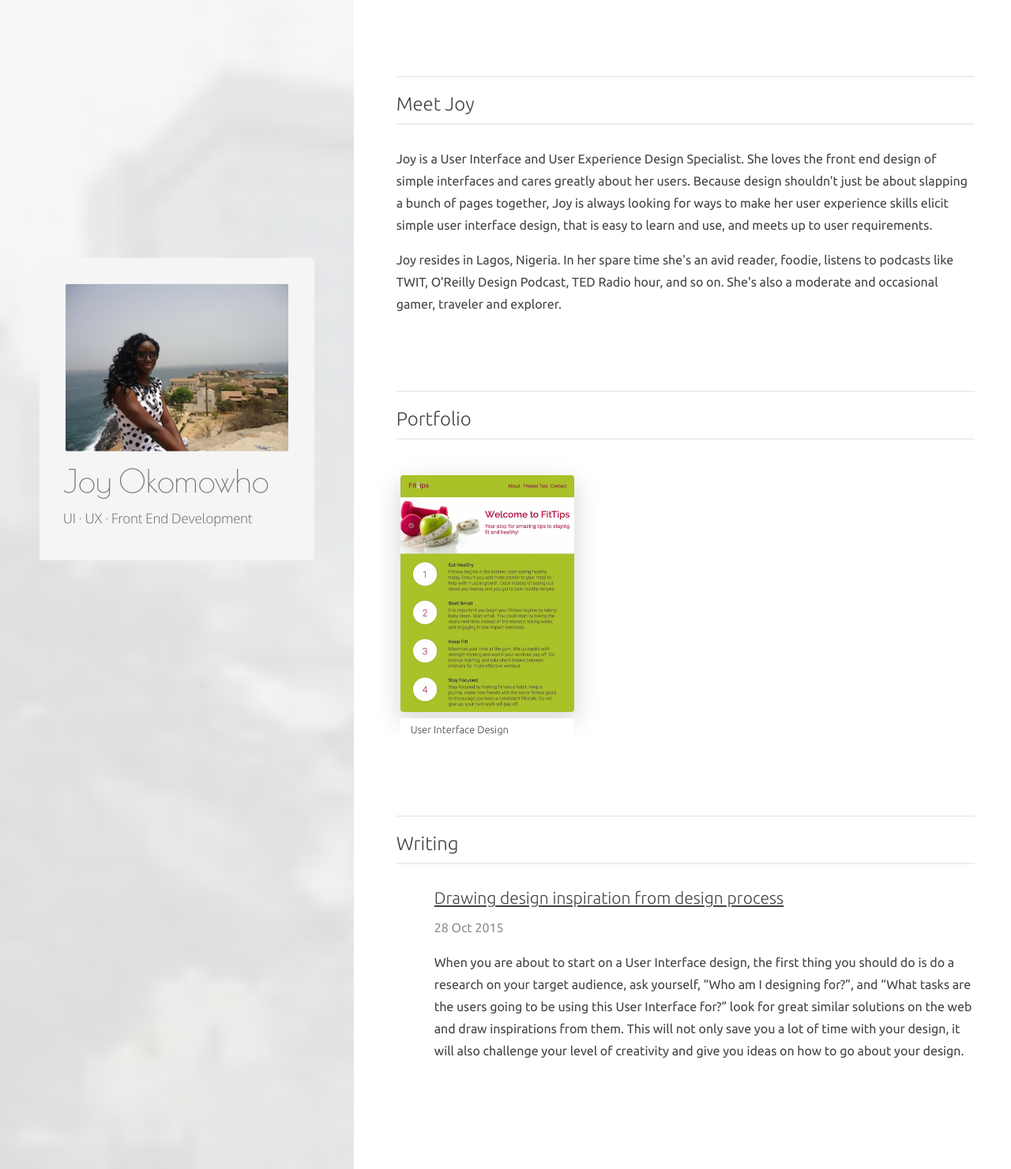
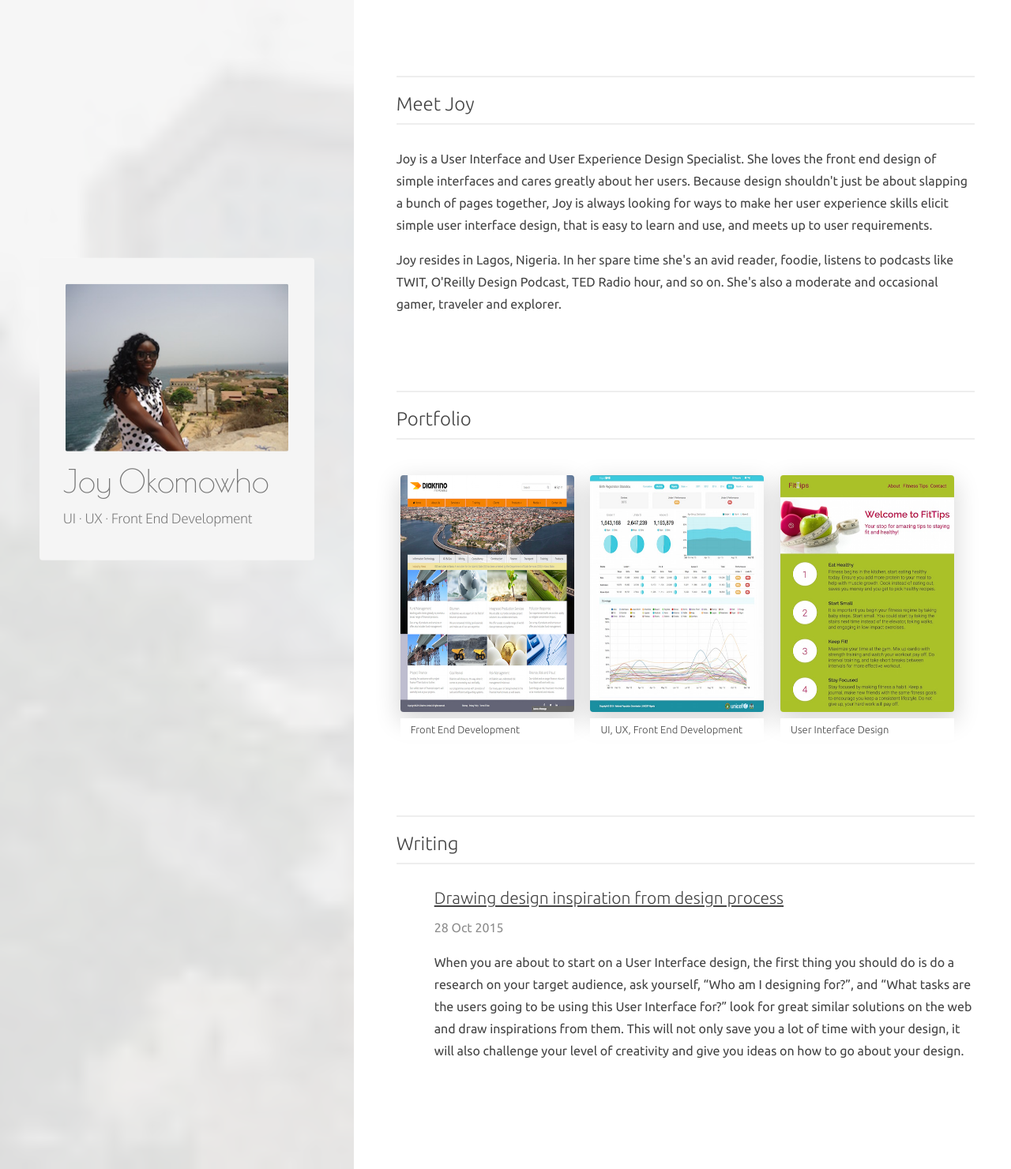
Before and after one commit to jokomowho/my_website, a Jekyll site: the page built from index.html, in a window 1280 px wide. Shown: the whole page at 79% size. Built offline with Jekyll 4.4.1, drawn with Linux system fonts in a browser that asks for light colours; Markdown is read by kramdown in place of the engine named in the settings.

Commit message:
Added more portfolio images.

```diff
--- a/index.html
+++ b/index.html
@@ -37,6 +37,14 @@ layout: default
              <p>Website Design</p>
           </div>-->
           <div class="floating-box">
+            <img src="images/diakrino.jpg"  width="220" height="300">
+            <p>Front End Development</p>
+          </div>
+          <div class="floating-box">
+            <img src="images/br-design.jpeg"  width="220" height="300">
+            <p>UI, UX, Front End Development</p>
+          </div>
+          <div class="floating-box">
             <img src="images/Final-fitness-tips.jpg"  width="220" height="300">
             <p>User Interface Design</p>
           </div>
```
Also changed, not shown: images/br-design.jpeg (added), images/diakrino.jpg (added).
